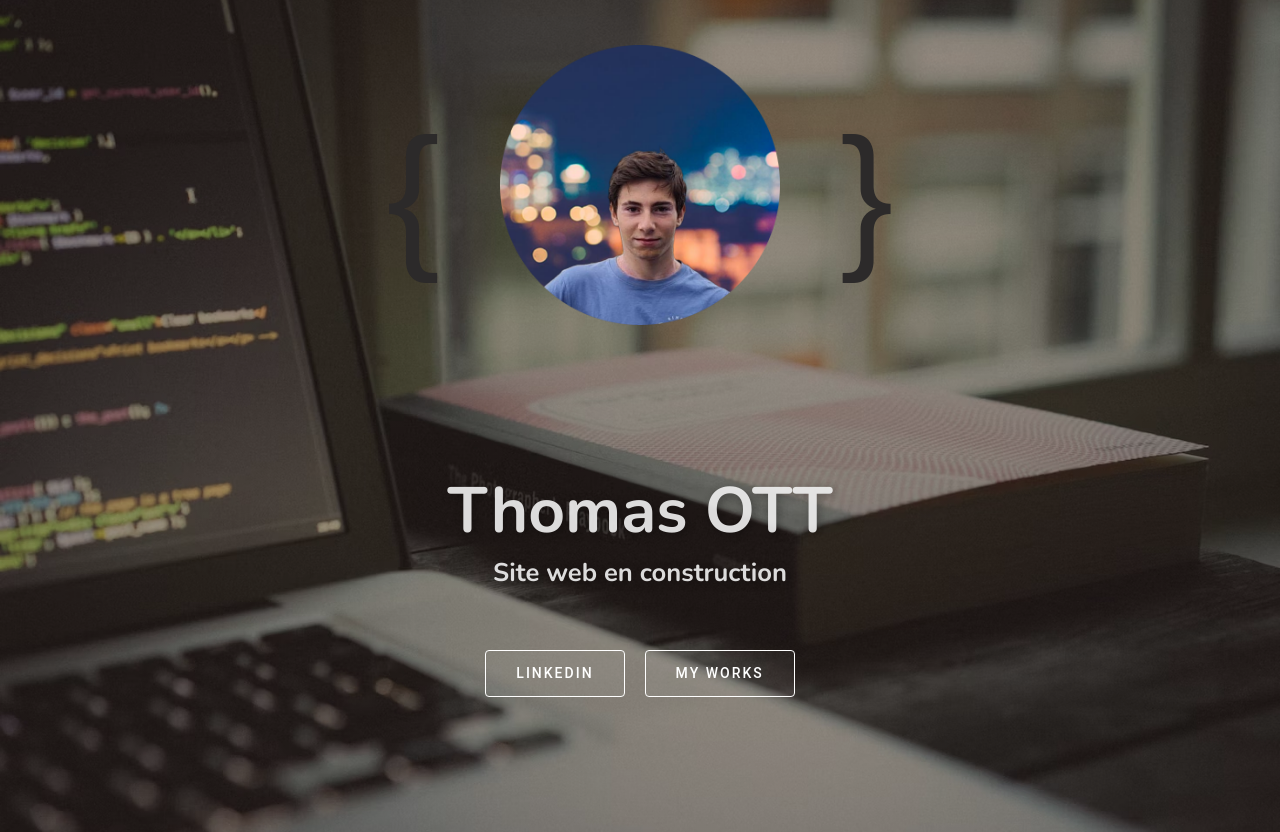
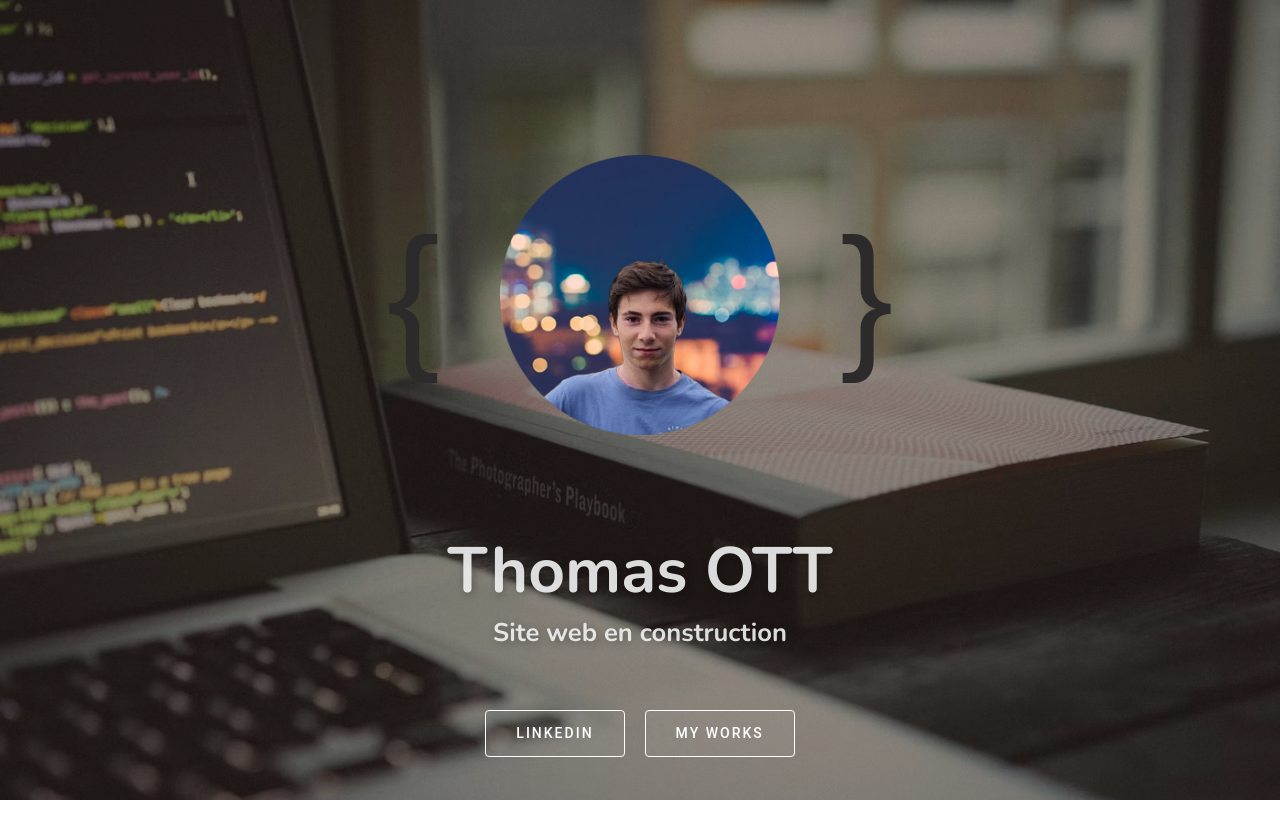
Before and after one commit to RedBoardDev/portfolio, a React (Create React App) app: page / in a window 1280 px wide. After the commit the page ends 800 px from the top, so only its background shows below. Built offline with nearby package versions, Linux system fonts and the light colour scheme.

Commit message:
(|) modify position of profilImage

```diff
--- a/src/components/ProfileImage.css
+++ b/src/components/ProfileImage.css
@@ -20,7 +20,6 @@
   max-width: 280px;
   height: auto;
   object-fit: cover;
-  margin-bottom: 20px;
 }
 
 .enclosure {
--- a/src/pages/Home.css
+++ b/src/pages/Home.css
@@ -3,12 +3,11 @@
 .home {
     min-height: 100vh;
     max-width: 100%;
-    background-image: linear-gradient(to bottom, rgba(0, 0, 0, 0.2), rgba(0, 0, 0, 0.2)), url("../assets/test1.jpg");
+    background-image: linear-gradient(to bottom, rgba(0, 0, 0, 0.2), rgba(0, 0, 0, 0.2)), url("../assets/background.jpg");
     background-size: cover;
     background-position: center;
     background-repeat: no-repeat;
     color: rgb(40, 40, 40);
-    padding-bottom: 4vh;
     display: flex;
     justify-content: center;
     align-items: center;
@@ -20,7 +19,6 @@
     flex-direction: column;
     align-items: center;
     justify-content: flex-start;
-    margin-top: -160px;
 }
 
 .title {
@@ -31,7 +29,7 @@
     text-shadow: 2px 2px 10px rgba(0, 0, 0, 0.3);
     text-align: center;
     width: 100%;
-    margin-top: 20px;
+    margin-top: -20px;
     margin-bottom: 60px;
 }
 
```
Also changed, not shown: src/assets/background.jpg (renamed from src/assets/test1.jpg).
